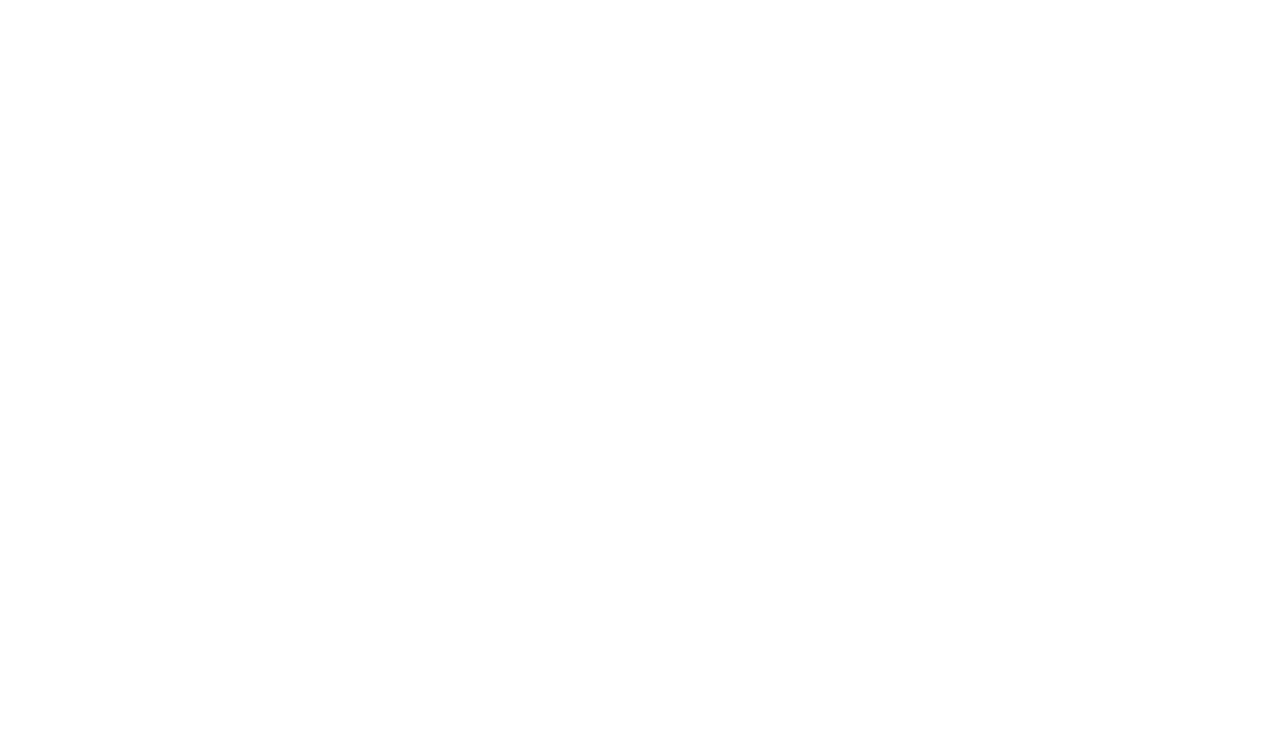
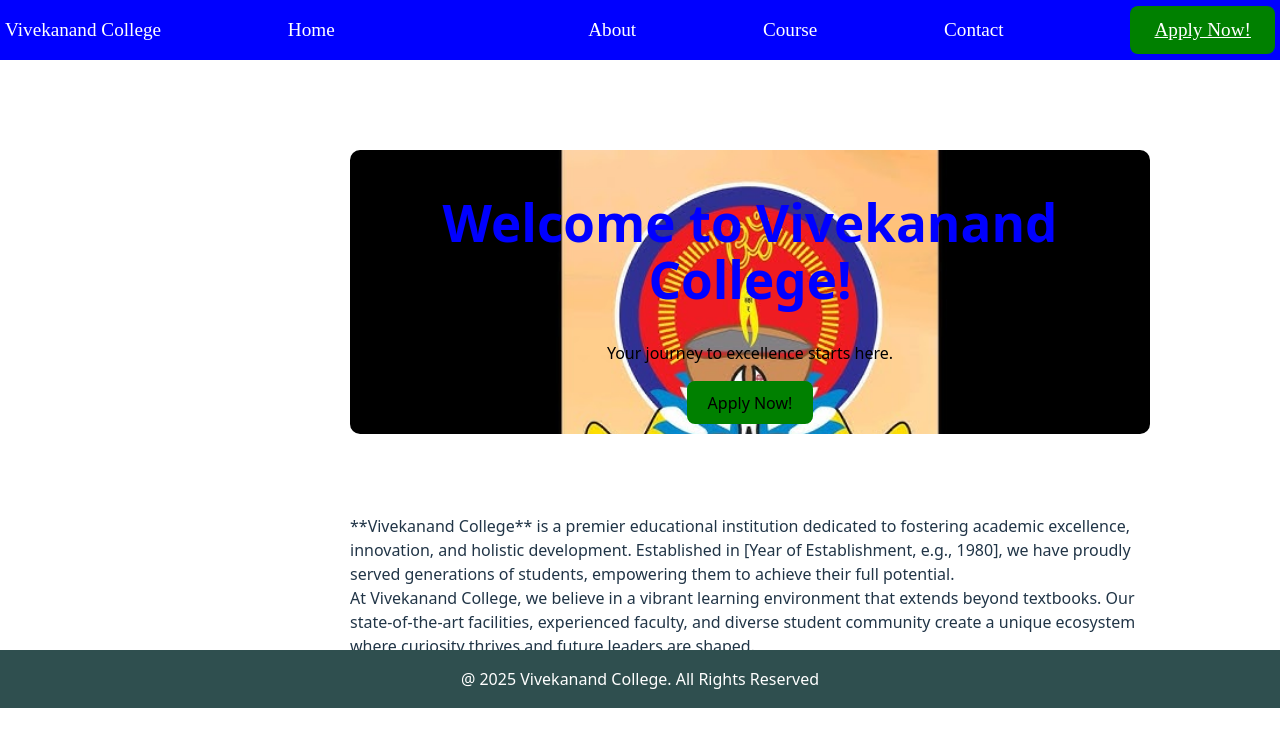
Before and after one commit to kirannitawadekar/vck-ojt, a React (Vite) app: page / in a window 1280 px wide. Before the commit this address had no page. Shown: the top 746 px of the page. Built offline with nearby package versions, Linux system fonts and the light colour scheme.

Commit message:
fourth commit

```diff
--- a/src/App.jsx
+++ b/src/App.jsx
@@ -11,7 +11,7 @@
         <div>
             <Router>
                 <Routes>
-                    <Route path="/homepage" element={<HomePage/>}/>
+                    <Route path="/" element={<HomePage/>}/>
                     <Route path="/admissionspage" element={<AdmissionsPage/>}/>
                     <Route path="/aboutpage" element={<AboutPage/>}/>
                     <Route path="/contactpage" element={<ContactPage/>}/>
--- a/src/components/Header/Header.jsx
+++ b/src/components/Header/Header.jsx
@@ -7,7 +7,7 @@
         <header>
             <nav className='navbar'>
                 <Link className='f'>Vivekanand College</Link>
-                <Link className='f'to='/homepage'>Home</Link>
+                <Link className='f'to='/'>Home</Link>
                 <Link to='/admissionspage'></Link>
                 <Link className='f'to='/aboutpage'>About</Link>
                 <Link className='f'to='/coursespage'>Course</Link>
```
